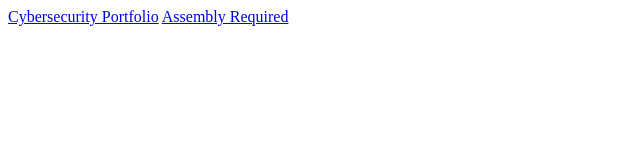
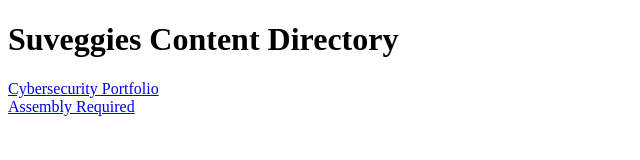
Before and after one commit to Suveggies/suveggies.github.io, a plain HTML site: page index.html in a window 1280 px wide. Shown: the whole page, without its empty margins (0-640 px from the left). Drawn offline with Linux system fonts and the light colour scheme.

Commit message:
Add directory content

```diff
--- a/index.html
+++ b/index.html
@@ -6,7 +6,9 @@
 </head>
 
 <body>
+    <h1>Suveggies Content Directory</h1>
     <a href="https://suveggies.github.io/portfolio/">Cybersecurity Portfolio</a>
+    <br>
     <a href="https://suveggies.github.io/assembly-required/">Assembly Required</a>
 </body>
 </html>
```
